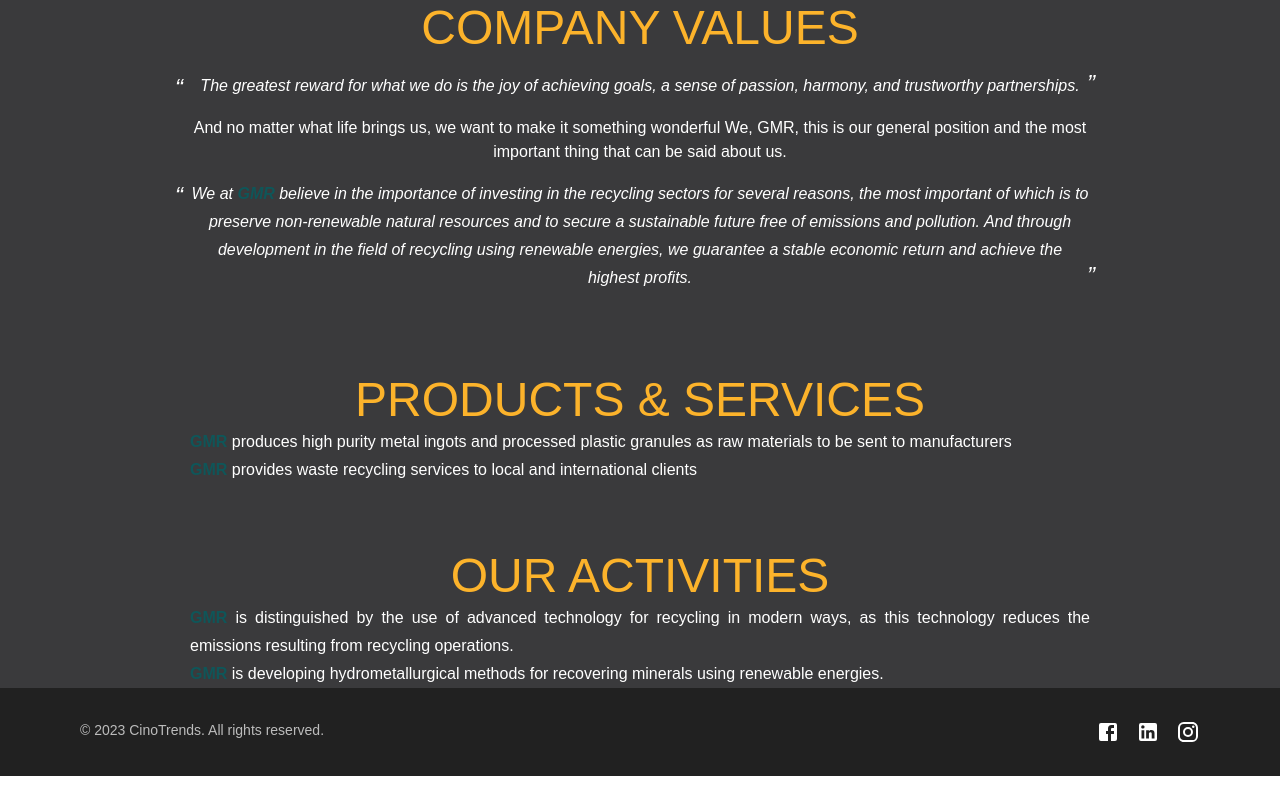
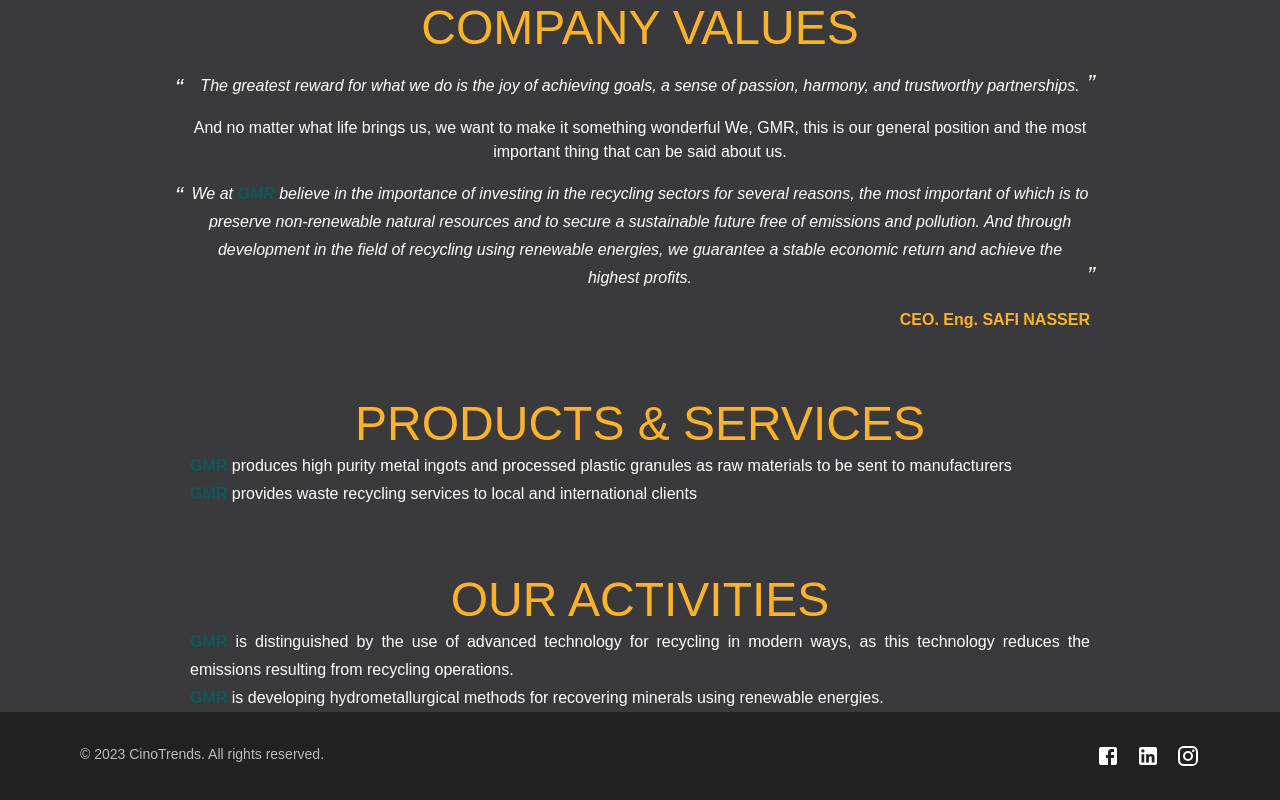
Before and after one commit to SalwanArar/GMR, a React (Create React App) app: page /about in a window 1280 px wide. Shown: the part 979-1779 px from the top of the page. Before the commit the page ends 1755 px from the top, so only its background shows below. Built offline with nearby package versions, Linux system fonts and the light colour scheme; a web font is replaced by a local one.

Commit message:
Adding Safi's name

```diff
--- a/src/routes/about_page/CompantValues.jsx
+++ b/src/routes/about_page/CompantValues.jsx
@@ -42,10 +42,13 @@ function CompanyValues() {
             And no matter what life brings us, we want to make it something wonderful We, GMR, this is our general position and the most important thing that can be said about us.
             </Typography>
             <Quote>
-            We at
-            <Typography component={"span"} color={"primary"} fontWeight={700}>{" GMR "}</Typography>
-            believe in the importance of investing in the recycling sectors for several reasons, the most important of which is to preserve non-renewable natural resources and to secure a sustainable future free of emissions and pollution. And through development in the field of recycling using renewable energies, we guarantee a stable economic return and achieve the highest profits.
+                We at
+                <Typography component={"span"} color={"primary"} fontWeight={700}>{" GMR "}</Typography>
+                believe in the importance of investing in the recycling sectors for several reasons, the most important of which is to preserve non-renewable natural resources and to secure a sustainable future free of emissions and pollution. And through development in the field of recycling using renewable energies, we guarantee a stable economic return and achieve the highest profits.
             </Quote>
+            <Typography variant="body1" component={"h6"} align="right" color={"secondary"} fontWeight={700}>
+                CEO. Eng. SAFI NASSER
+            </Typography>
         </AboutUsTemplate>
     );
 }
```
